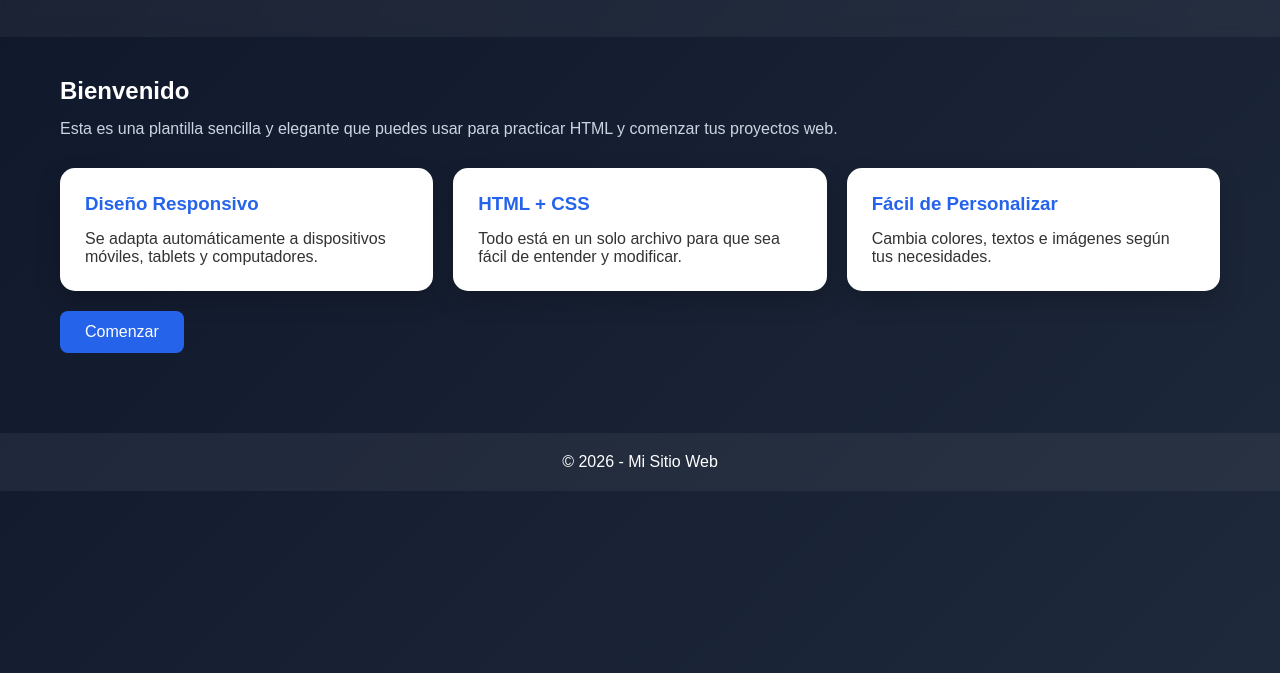
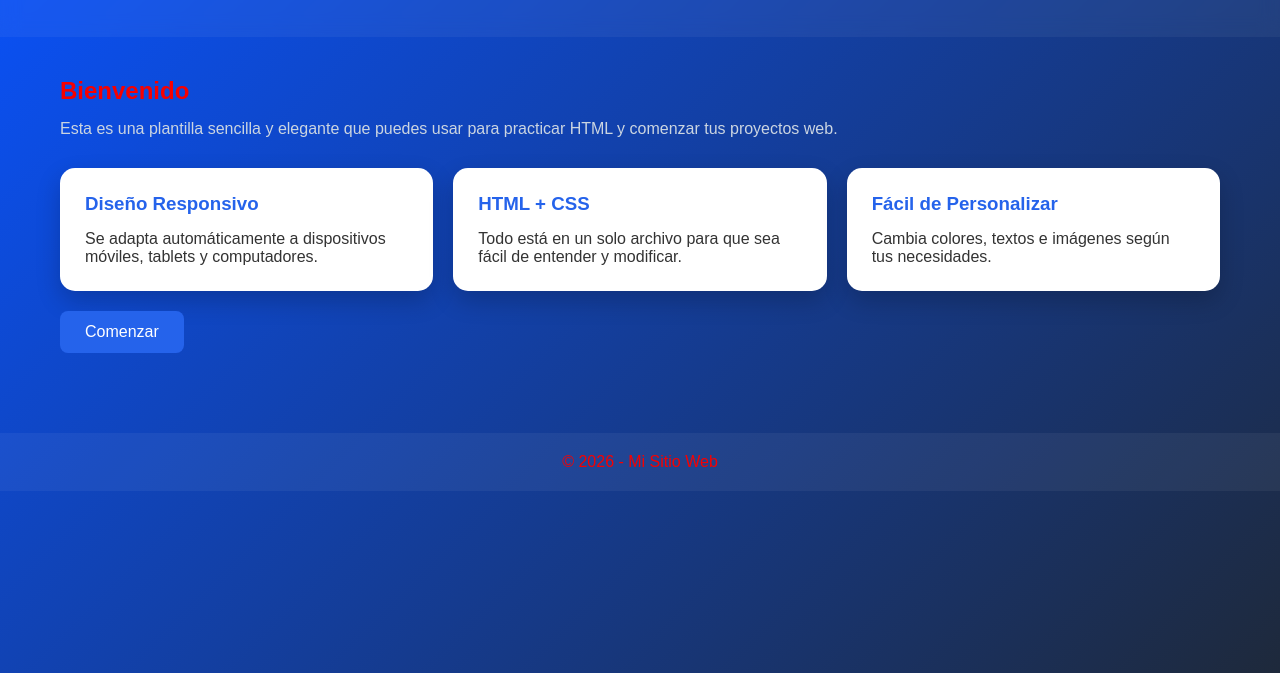
Before and after one commit to jomajira2511/workspace, a website: page src/index.html in a window 1280 px wide. Shown: the part 127-800 px from the top of the page. Drawn offline with Linux system fonts and the light colour scheme.

Commit message:
update style.css

```diff
--- a/src/css/global.css
+++ b/src/css/global.css
@@ -6,8 +6,8 @@
         }
 
         body{
-            background: linear-gradient(135deg, #0f172a, #1e293b);
-            color: white;
+            background: linear-gradient(135deg, #0953ff, #1e293b);
+            color: rgb(247, 0, 0);
             min-height: 100vh;
         }
 
```
